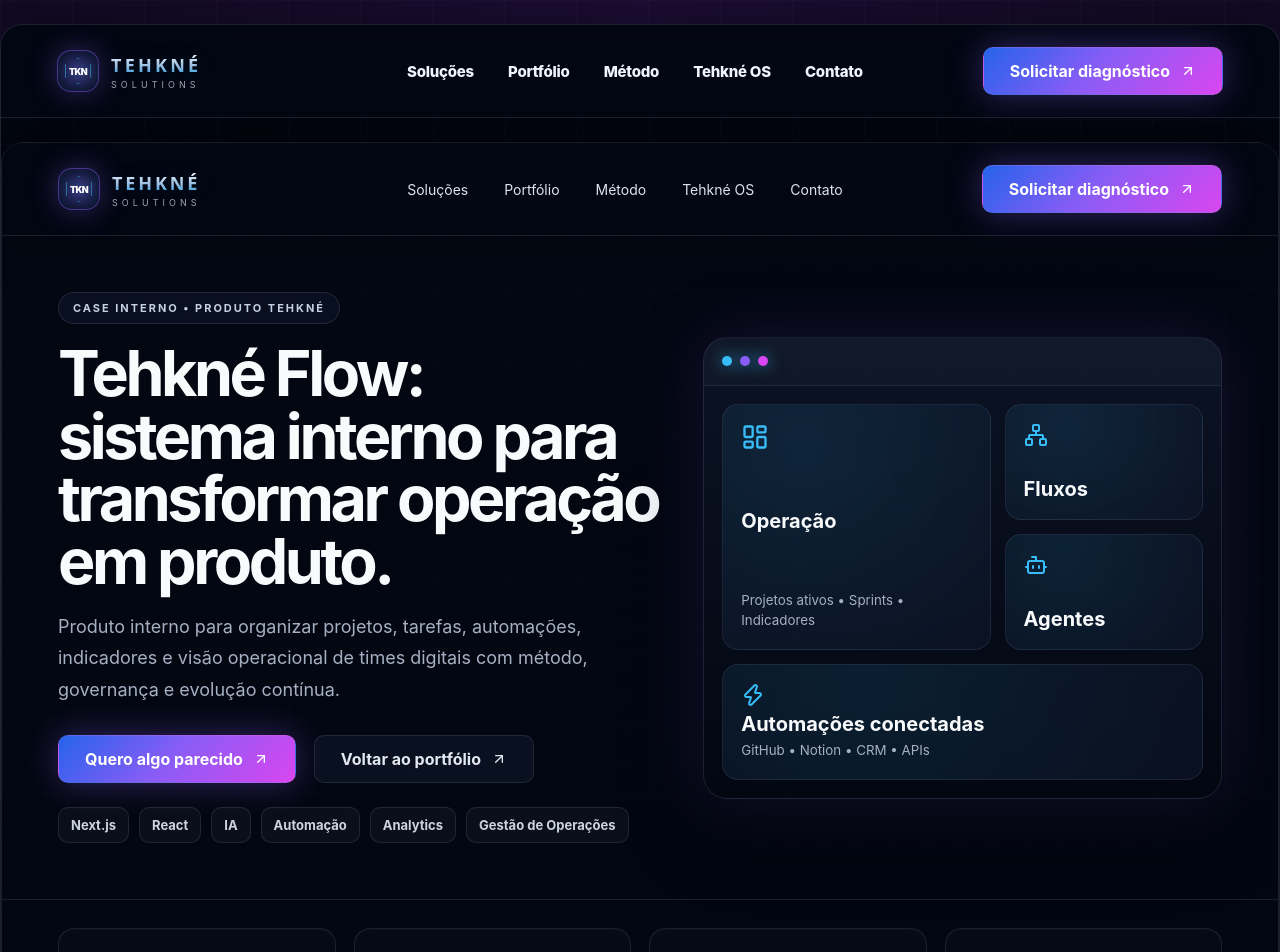
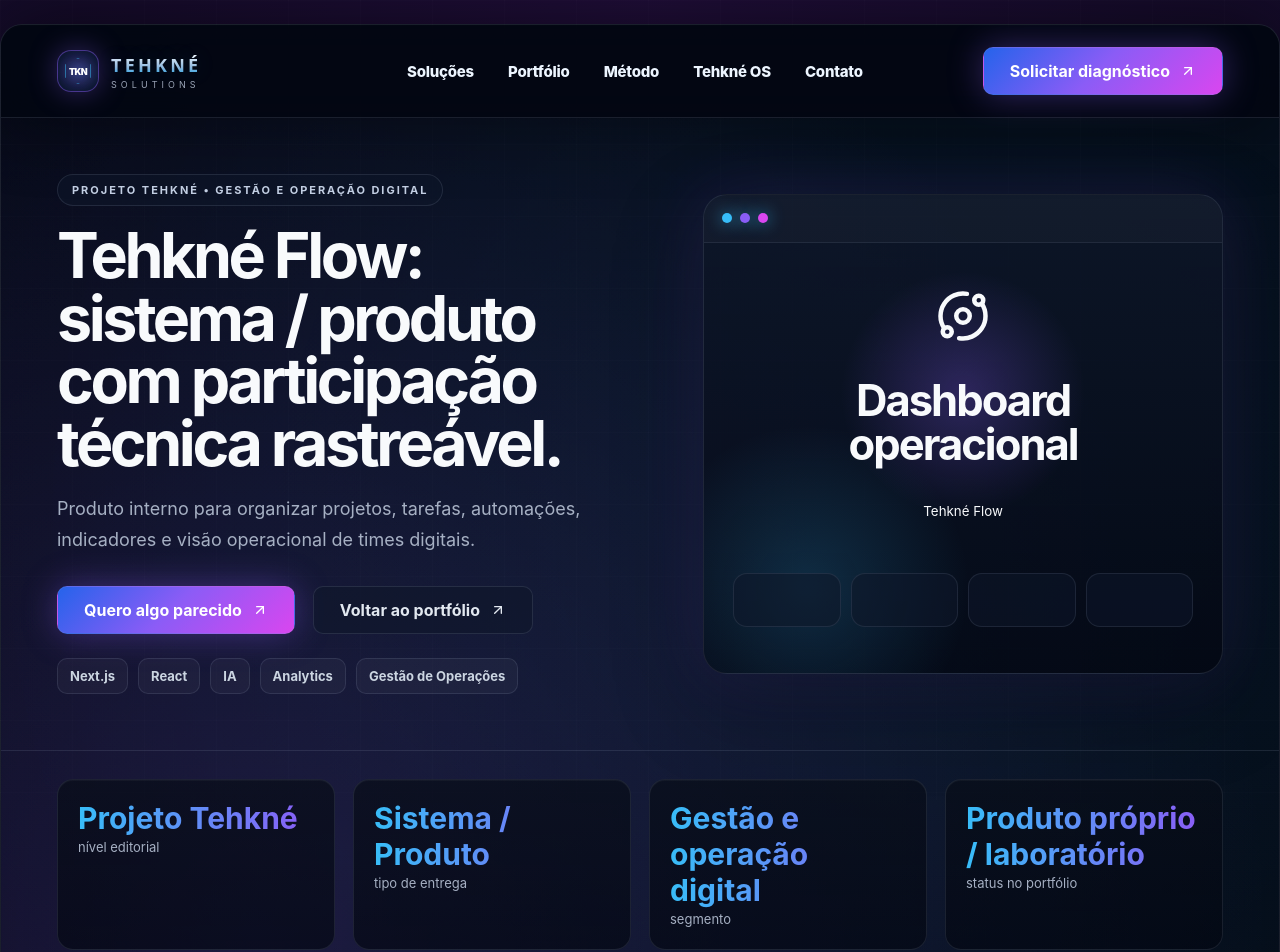
Before and after one commit to Tehkne-Solutions/tehkne-site, a Next.js app: page /portfolio/tehkne-flow in a window 1280 px wide. Shown: the top 952 px of the page. Built offline with nearby package versions, Linux system fonts and the light colour scheme.

Commit message:
fix legacy portfolio case page

```diff
--- a/app/portfolio/tehkne-flow/page.tsx
+++ b/app/portfolio/tehkne-flow/page.tsx
@@ -1,154 +1,5 @@
-import { ArrowUpRight, BarChart3, Bot, CheckCircle2, GitBranch, LayoutDashboard, Layers3, Network, ShieldCheck, Sparkles, Workflow, Zap } from 'lucide-react';
+import { PortfolioCasePage } from '../PortfolioCasePage';
 
-const project = {
-  title: 'Tehkné Flow',
-  eyebrow: 'Case interno • Produto Tehkné',
-  type: 'Produto interno',
-  category: 'Sistema / Produto',
-  stack: ['Next.js', 'React', 'IA', 'Automação', 'Analytics', 'Gestão de Operações'],
-  description:
-    'Produto interno para organizar projetos, tarefas, automações, indicadores e visão operacional de times digitais com método, governança e evolução contínua.'
-};
-
-const highlights = [
-  ['Produto Tehkné', 'Laboratório próprio para transformar método, operação e tecnologia em plataforma.'],
-  ['Gestão operacional', 'Visão para projetos, tarefas, sprints, responsáveis, prioridades e evolução.'],
-  ['IA aplicada', 'Base preparada para agentes, automações, documentação viva e assistência operacional.'],
-  ['Analytics', 'Camada de indicadores para leitura de produtividade, gargalos e progresso.']
-];
-
-const modules = [
-  { icon: LayoutDashboard, title: 'Dashboard executivo', text: 'Painel central para visualizar status, indicadores, prioridades e próximos movimentos da operação.' },
-  { icon: Workflow, title: 'Projetos e tarefas', text: 'Estrutura para organizar demandas, responsáveis, etapas, subtarefas e evolução por sprint.' },
-  { icon: Bot, title: 'IA e automações', text: 'Fundação para agentes, notificações, geração de documentação e conexão com ferramentas externas.' },
-  { icon: ShieldCheck, title: 'Governança GIP', text: 'Fluxo alinhado ao método Tehkné: descoberta, arquitetura, desenvolvimento, validação e evolução.' },
-  { icon: BarChart3, title: 'Indicadores e operação', text: 'Métricas para transformar execução em leitura clara de performance e previsibilidade.' },
-  { icon: GitBranch, title: 'Rastreabilidade', text: 'Pensado para conectar decisões, commits, entregas, documentação e histórico de evolução.' }
-];
-
-const process = [
-  ['01', 'Problema', 'Operações digitais acumulam tarefas, decisões e contexto em canais dispersos.'],
-  ['02', 'Arquitetura', 'A Tehkné estruturou um produto interno para centralizar fluxo, método e governança.'],
-  ['03', 'Produto', 'A interface prioriza clareza, dashboards, módulos e leitura rápida do estado da operação.'],
-  ['04', 'Evolução', 'O roadmap prevê agentes, automações, integrações e visão cada vez mais inteligente.']
-];
-
-export const metadata = {
-  title: 'Case: Tehkné Flow | Tehkné Solutions',
-  description: 'Case Tehkné Flow: produto interno de gestão, automação, analytics, IA e operação digital da Tehkné Solutions.'
-};
-
-export default function TehkneFlowCase() {
-  return (
-    <main className="site-shell case-page">
-      <div className="background-grid" />
-      <header className="nav-shell">
-        <a className="brand" href="/" aria-label="Tehkné Solutions">
-          <span className="brand-symbol"><Sparkles size={18} /></span>
-          <span><strong>TEHKNÉ</strong><small>SOLUTIONS</small></span>
-        </a>
-        <nav>
-          <a href="/solucoes">Soluções</a>
-          <a href="/portfolio">Portfólio</a>
-          <a href="/#metodo">Método</a>
-          <a href="/#os">Tehkné OS</a>
-          <a href="/#contato">Contato</a>
-        </nav>
-        <a className="btn btn-primary coin" href="/#contato">Solicitar diagnóstico <ArrowUpRight size={16} /></a>
-      </header>
-
-      <section className="section-frame case-hero">
-        <div className="case-hero-copy">
-          <span className="eyebrow">{project.eyebrow}</span>
-          <h1>{project.title}: sistema interno para transformar operação em produto.</h1>
-          <p>{project.description}</p>
-          <div className="hero-actions">
-            <a className="btn btn-primary coin" href="/#contato">Quero algo parecido <ArrowUpRight size={16} /></a>
-            <a className="btn btn-secondary" href="/portfolio">Voltar ao portfólio <ArrowUpRight size={16} /></a>
-          </div>
-          <div className="case-stack">
-            {project.stack.map((tech) => <span key={tech}>{tech}</span>)}
-          </div>
-        </div>
-        <div className="case-visual">
-          <div className="case-window">
-            <div className="case-window-bar"><span /><span /><span /></div>
-            <div className="case-dashboard-grid">
-              <div className="case-panel large"><LayoutDashboard size={28} /><strong>Operação</strong><small>Projetos ativos • Sprints • Indicadores</small></div>
-              <div className="case-panel"><Network size={24} /><strong>Fluxos</strong></div>
-              <div className="case-panel"><Bot size={24} /><strong>Agentes</strong></div>
-              <div className="case-panel wide"><Zap size={24} /><strong>Automações conectadas</strong><small>GitHub • Notion • CRM • APIs</small></div>
-            </div>
-          </div>
-        </div>
-      </section>
-
-      <section className="metrics section-frame compact">
-        {highlights.map(([value, label]) => <div key={value}><strong>{value}</strong><span>{label}</span></div>)}
-      </section>
-
-      <section className="section-frame">
-        <div className="section-heading">
-          <span className="eyebrow">Entregáveis e módulos</span>
-          <h2>Um produto interno desenhado para organizar método, time e execução.</h2>
-          <p>O Tehkné Flow nasce como laboratório próprio da Tehkné para validar o que também entregamos aos clientes: arquitetura, produto, automação e sustentação.</p>
-        </div>
-        <div className="service-grid solutions-grid">
-          {modules.map((module) => {
-            const Icon = module.icon;
-            return (
-              <article className="glass-card service-card solution-card" key={module.title}>
-                <Icon className="card-icon" size={32} />
-                <h3>{module.title}</h3>
-                <p>{module.text}</p>
-              </article>
-            );
-          })}
-        </div>
-      </section>
-
-      <section className="section-frame">
-        <div className="section-heading">
-          <span className="eyebrow">Como pensamos o case</span>
-          <h2>Da dor operacional ao sistema vivo de gestão.</h2>
-        </div>
-        <div className="method-line solutions-process">
-          {process.map(([number, title, text]) => (
-            <article className="method-step" key={title}>
-              <span>{number}</span>
-              <CheckCircle2 size={22} />
-              <h3>{title}</h3>
-              <p>{text}</p>
-            </article>
-          ))}
-        </div>
-      </section>
-
-      <section className="section-frame os-section">
-        <div className="os-panel">
-          <span className="eyebrow">Stack e estratégia</span>
-          <h2>Base técnica preparada para produto, automação e IA operacional.</h2>
-          <p>O case demonstra como a Tehkné transforma necessidade interna em produto escalável: primeiro organiza o fluxo, depois conecta dados, agentes e automações.</p>
-          <div className="os-features">
-            {project.stack.map((item) => <span key={item}>{item}</span>)}
-          </div>
-        </div>
-        <div className="stack-cloud">
-          {['Produto interno', 'GIP Framework', 'Governança', 'Documentação viva', 'Roadmap', 'Sustentação'].map((stack) => <span key={stack}>{stack}</span>)}
-        </div>
-      </section>
-
-      <section className="final-cta">
-        <div>
-          <span className="eyebrow">Quer algo parecido?</span>
-          <h2>Vamos estruturar seu projeto de forma clara e escalável.</h2>
-          <p>Entre em contato para diagnóstico técnico e planejamento do seu produto digital, sistema interno ou operação automatizada.</p>
-        </div>
-        <div className="hero-actions">
-          <a className="btn btn-primary coin" href="mailto:contato@tehkne.com.br">Solicitar diagnóstico <ArrowUpRight size={16} /></a>
-          <a className="btn btn-secondary" href="/portfolio">Voltar ao portfólio <ArrowUpRight size={16} /></a>
-        </div>
-      </section>
-    </main>
-  );
+export default function Page() {
+  return <PortfolioCasePage slug="tehkne-flow" />;
 }
```
